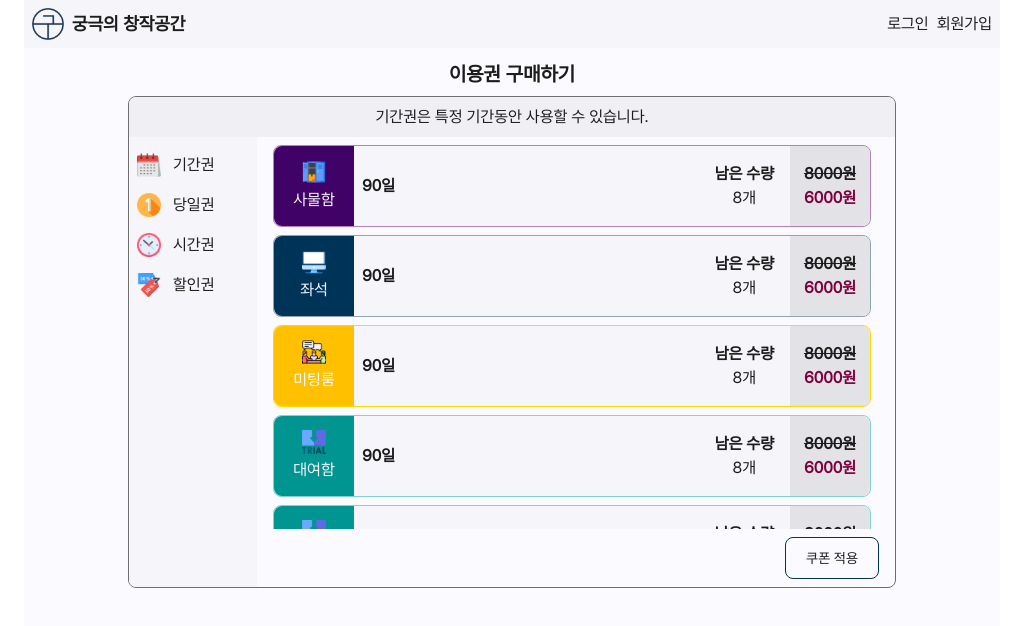
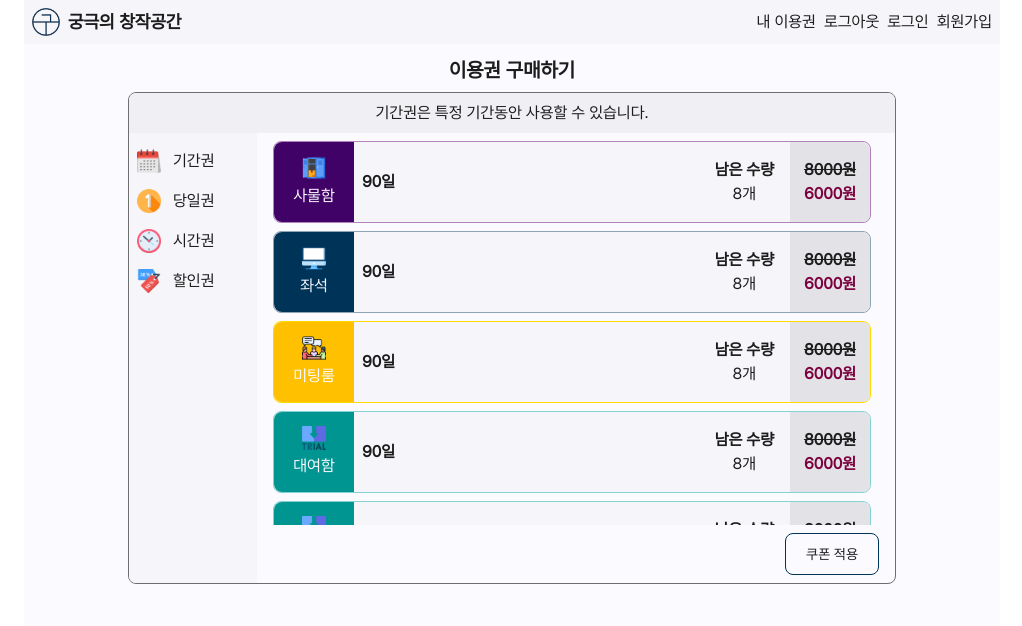
Before and after one commit to archive-xee/hot-desking-app, a Next.js app: page /ticket in a window 1280 px wide. Shown: the top 626 px of the page, without its empty margins (128-1150 px from the left). Built offline with nearby package versions, Linux system fonts and the light colour scheme.

Commit message:
[Update] 헤더에 내 이용권, 로그아웃 버튼 추가, 로고에  Root 링크 (/) 추가

```diff
--- a/src/components/organisms/Header.tsx
+++ b/src/components/organisms/Header.tsx
@@ -3,17 +3,29 @@ import Link from "next/link"
 
 export default function Header() {
   return (
-    <div className="container bg-white-300 px-2">
-      <div className="flew-row flex items-center">
-        <div className="box-border py-2 pr-2">
-          <Image src="/images/app_logo.png" alt="궁극의 창작공간" width="32" height="32" />
-        </div>
-        <h1 className="text-lg font-bold">궁극의 창작공간</h1>
-        <div className="grow"></div>
-        <Link href="/signin" className="mr-2 hover:underline">
+    <div className="container flex flex-row items-center bg-white-300 px-2">
+      <Link className="inline-block" href="/">
+        <Image
+          className="box-border py-2 pr-2"
+          src="/images/app_logo.png"
+          alt="궁극의 창작공간"
+          width="36"
+          height="36"
+        />
+      </Link>
+      <h1 className="text-lg font-bold">궁극의 창작공간</h1>
+      <div className="grow"></div>
+      <div className="flex flex-row gap-2">
+        <Link href="/user/ticket" className="hover:underline">
+          내 이용권
+        </Link>
+        <Link href="/signup" className="hover:underline">
+          로그아웃
+        </Link>
+        <Link href="/signin" className="hover:underline">
           로그인
         </Link>
-        <Link href="/signup" className="hover:underline">
+        <Link href="/signoff" className="hover:underline">
           회원가입
         </Link>
       </div>
```
